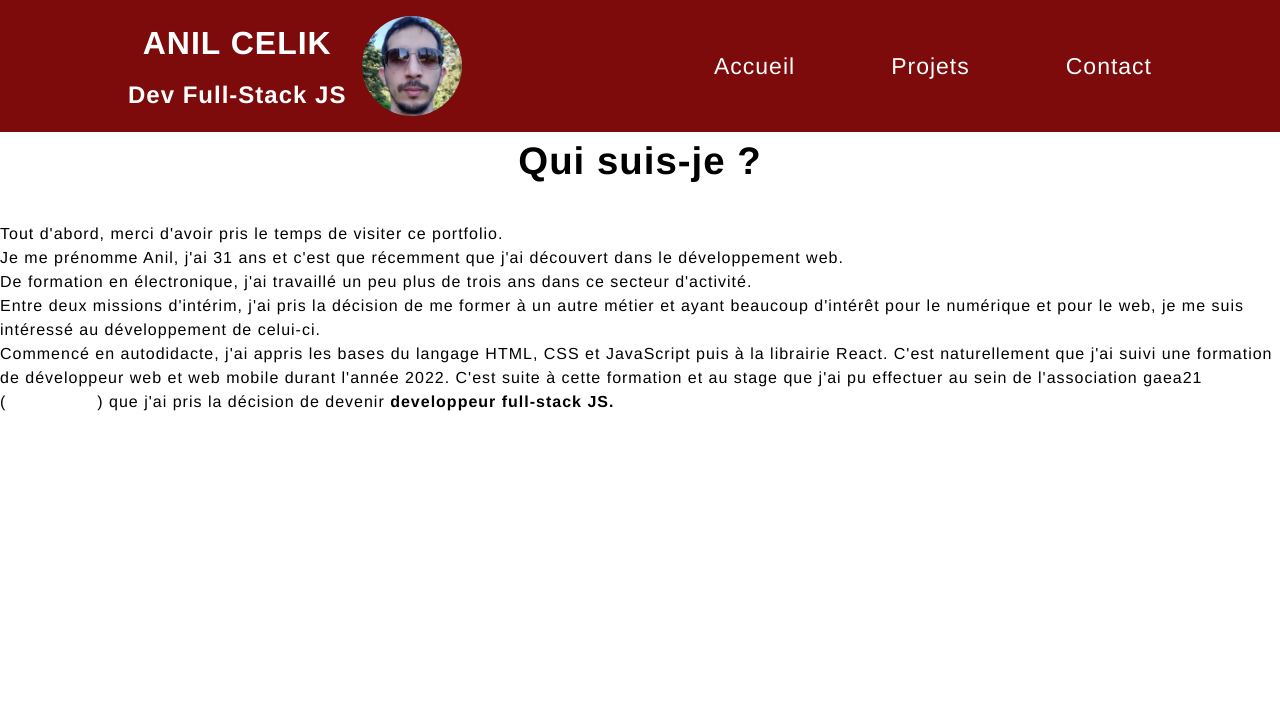
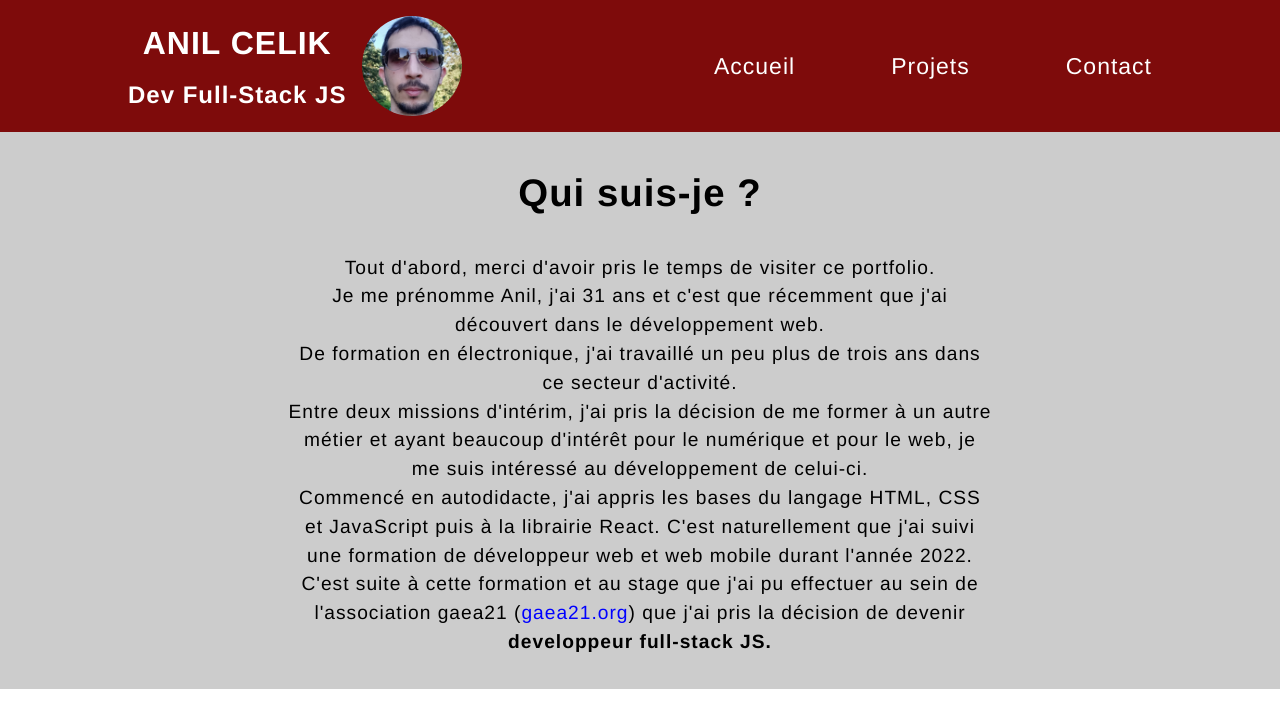
Before and after one commit to AnilC07/my-portfolio, a Next.js app: page / in a window 1280 px wide. Shown: the top 728 px of the page. Built offline with nearby package versions, Linux system fonts and the light colour scheme.

Commit message:
creation du composant About

```diff
--- a/pages/index.js
+++ b/pages/index.js
@@ -1,5 +1,6 @@
 import Head from "next/head";
 import classes from "../styles/Home.module.css";
+import About from "@/components/sections/Abouts";
 
 export default function Home(props) {
   return (
@@ -7,36 +8,7 @@
       <Head>
         <title>Accueil</title>
       </Head>
-      <section className={classes.about}>
-        <div className="section-title">
-          <h2>Qui suis-je ?</h2>
-        </div>
-        <div className={classes.text}>
-          <p>
-            Tout d'abord, merci d'avoir pris le temps de visiter ce portfolio.
-            <br></br>
-            Je me prénomme Anil, j'ai 31 ans et c'est que récemment que j'ai
-            découvert dans le développement web.
-            <br></br>
-            De formation en électronique, j'ai travaillé un peu plus de trois
-            ans dans ce secteur d'activité.<br></br>
-            Entre deux missions d'intérim, j'ai pris la décision de me former à
-            un autre métier et ayant beaucoup d'intérêt pour le numérique et
-            pour le web, je me suis intéressé au développement de celui-ci.
-            <br></br>
-            Commencé en autodidacte, j'ai appris les bases du langage HTML, CSS
-            et JavaScript puis à la librairie React. C'est naturellement que
-            j'ai suivi une formation de développeur web et web mobile durant
-            l'année 2022. C'est suite à cette formation et au stage que j'ai pu
-            effectuer au sein de l'association gaea21 (
-            <a href="https://gaea21.org" target="_blank">
-              gaea21.org
-            </a>
-            ) que j'ai pris la décision de devenir{" "}
-            <b>developpeur full-stack JS.</b>
-          </p>
-        </div>
-      </section>
+      <About />
     </>
   );
 }
```
Also changed, not shown: public/images/trillo.PNG (deleted).
